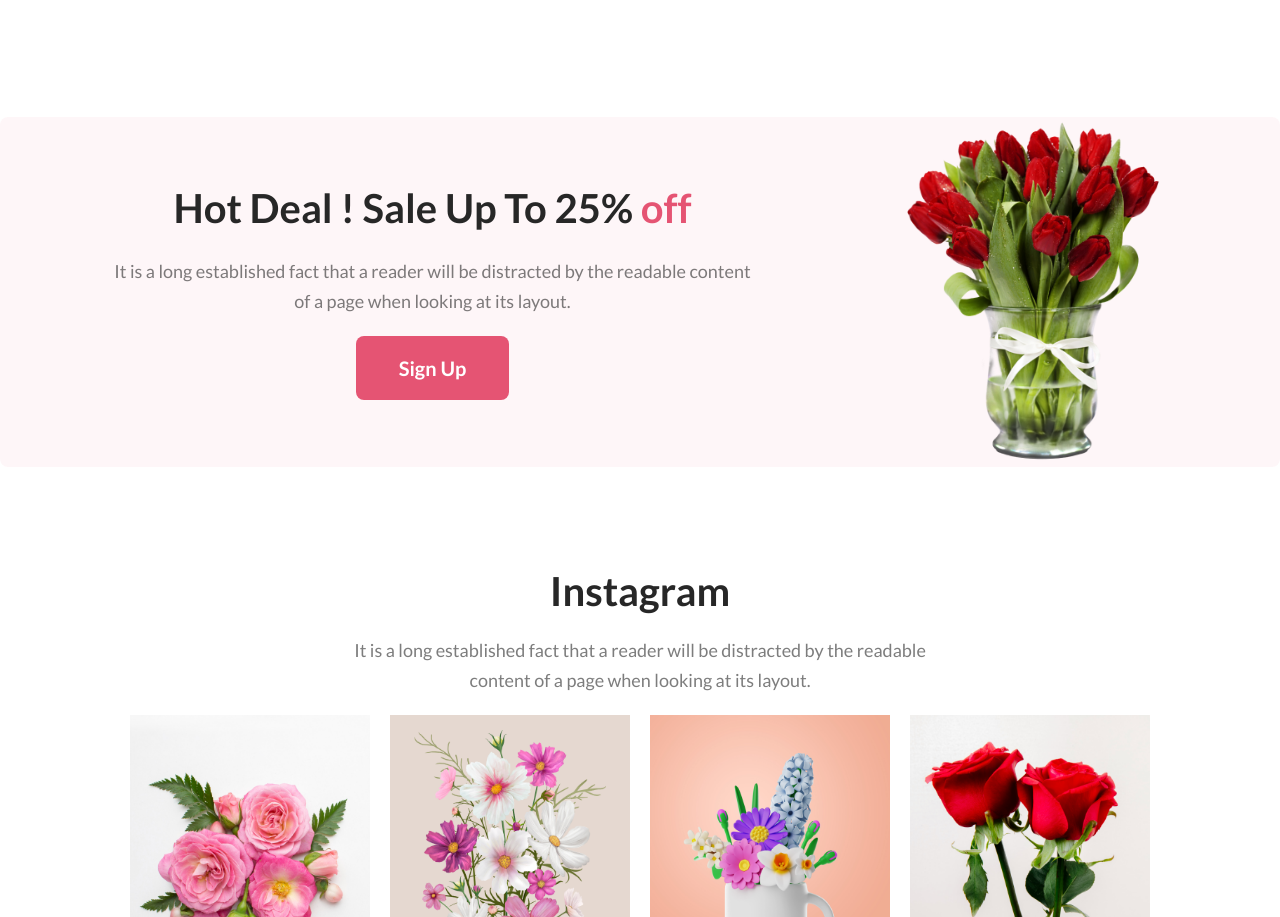
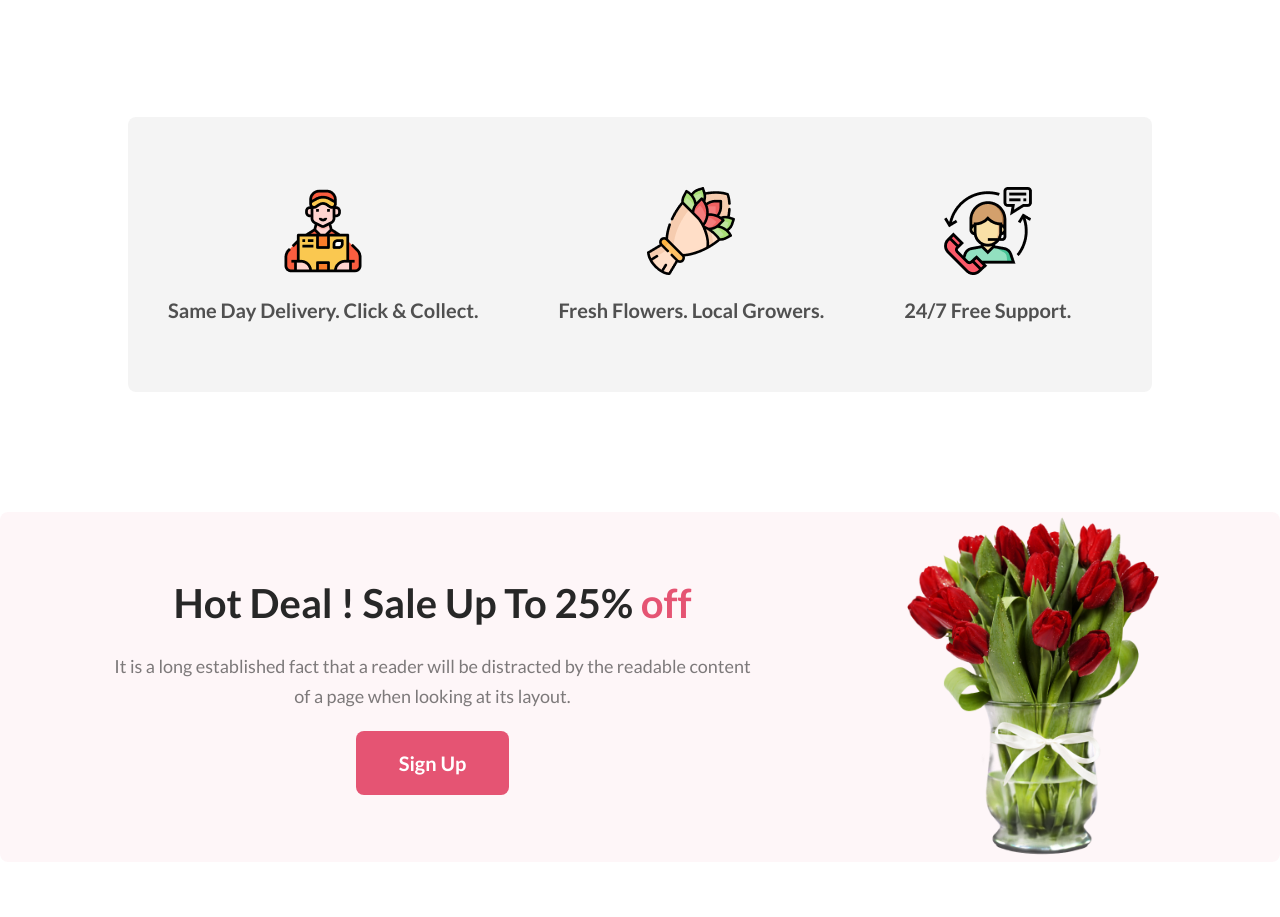
Before and after one commit to bidrohi98/first-assignment, a plain HTML site: page index.html in a window 1280 px wide. Shown: the part 1302-2219 px from the top of the page. Drawn offline with Linux system fonts and the light colour scheme.

Commit message:
optional part

```diff
--- a/index.html
+++ b/index.html
@@ -52,6 +52,23 @@
 
             </div>
         </section>
+        <!-- optional Part -->
+        <section>
+            <div class="optional-container">
+                <div class="option-box">
+                    <img src="./Flower Asset/Group 57.png" alt="">
+                    <h3 class="option-title">Same Day Delivery. Click & Collect.</h3>
+                </div>
+                <div class="option-box">
+                    <img src="./Flower Asset/Group 58.png" alt="">
+                    <h3 class="option-title">Fresh Flowers. Local Growers.</h3>
+                </div>
+                <div class="option-box">
+                    <img src="./Flower Asset/Group 59.png" alt="">
+                    <h3 class="option-title">24/7 Free Support.</h3>
+                </div>
+            </div>
+        </section>
         <!-- hot deal part -->
         <section>
             <div class="hot-deal-container">
--- a/style.css
+++ b/style.css
@@ -250,3 +250,24 @@ form ::placeholder{
     font-weight: 400;
     margin-top: 30px;
 }
+/* optional part */
+.optional-container{
+    display: flex;
+    border-radius: 8px;
+    background: rgba(39, 39, 39, 0.05);
+    width: 80%;
+    margin: auto;
+    margin-top: 120px;
+}
+.option-box{
+    padding: 70px 40px;
+    text-align: center;
+}
+.option-title{
+    color: rgba(39, 39, 39, 0.80);
+    text-align: center;
+    font-size: 20px;
+    font-weight: 600;
+    margin-top: 20px;
+
+}
```
